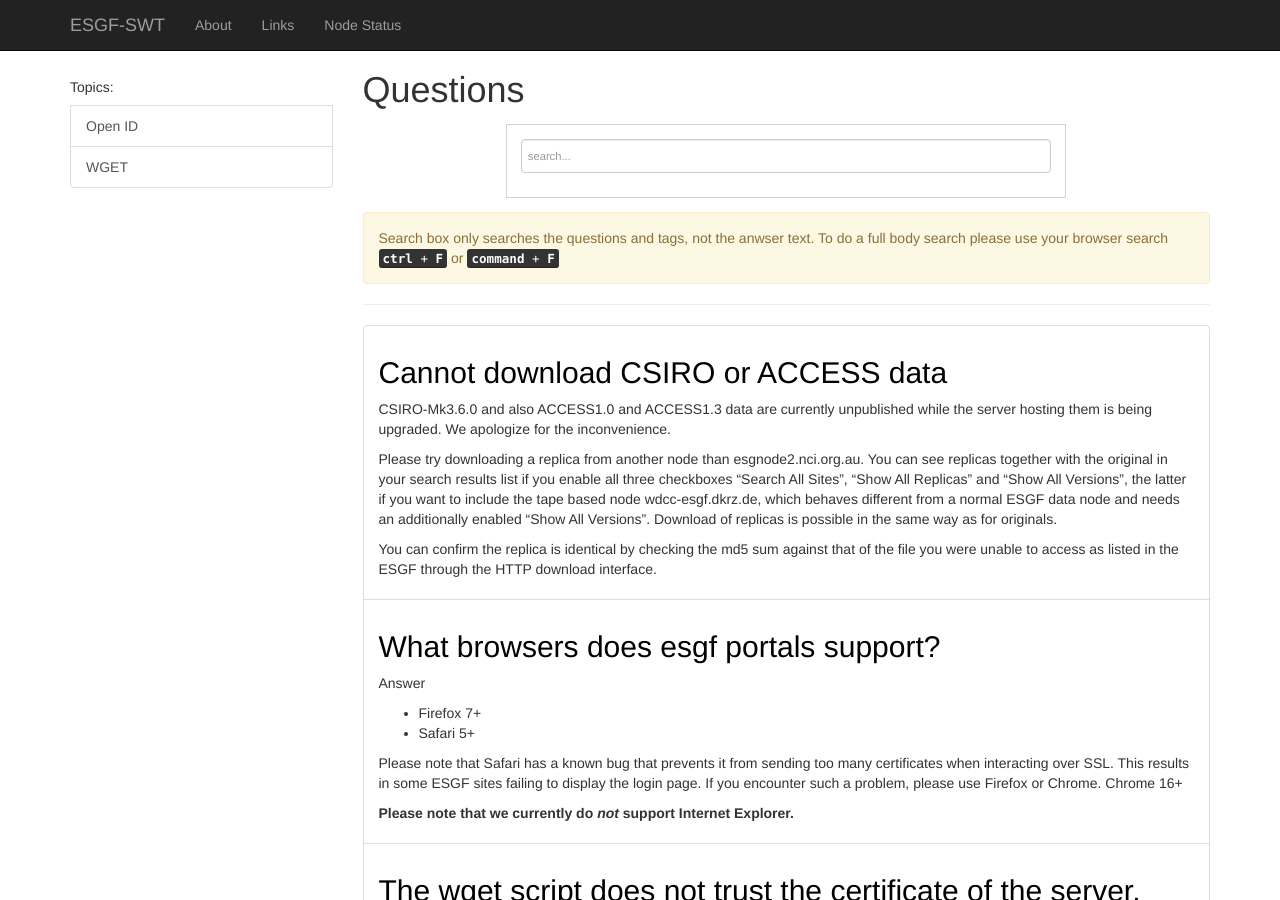
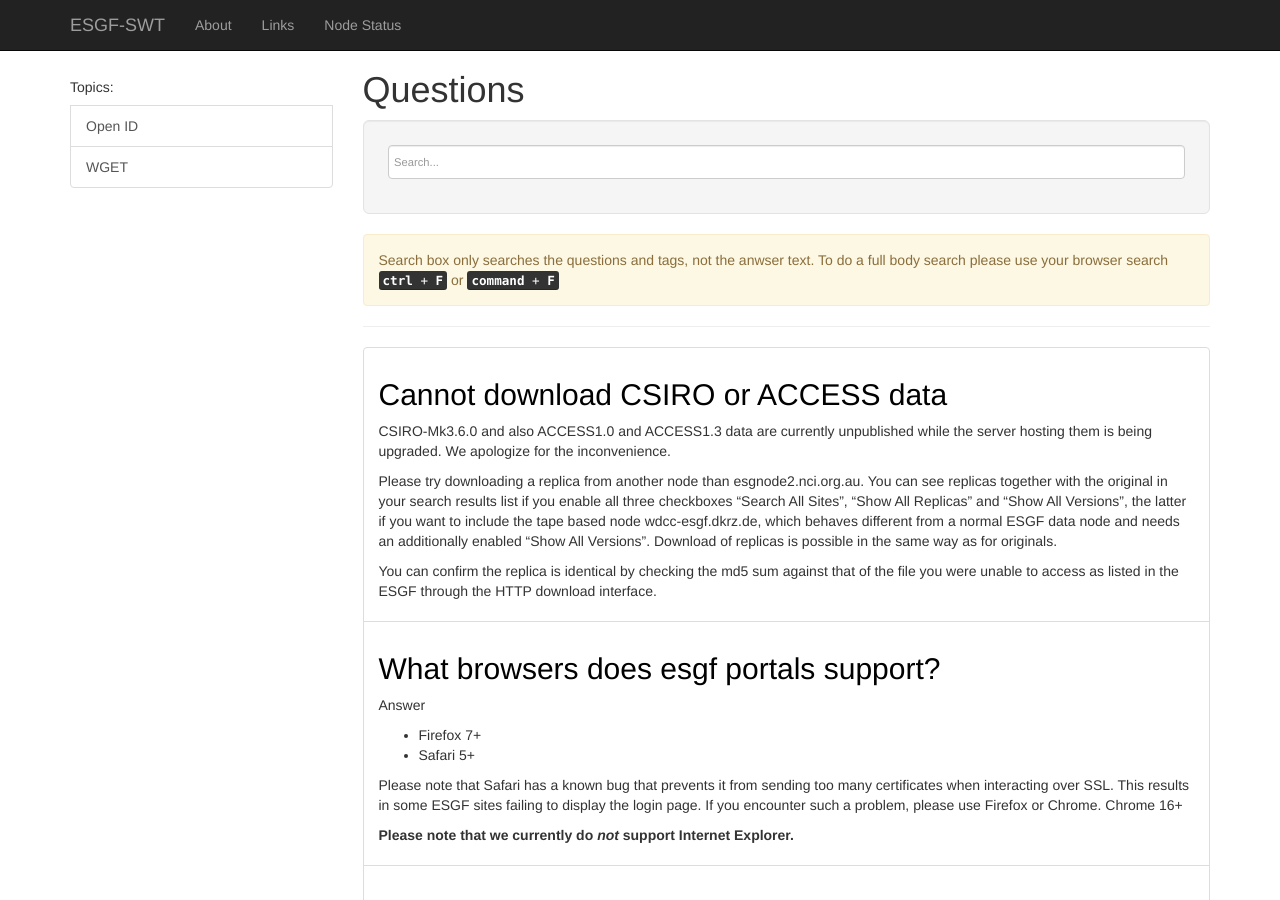
Before and after one commit to ESGF/esgf-swt, a Jekyll site: the page built from index.html, in a window 1280 px wide and 900 px high. Built offline with Jekyll 4.4.1, drawn with Linux system fonts in a browser that asks for light colours; nearby versions of some CDN libraries.

Commit message:
MBH: updating search box css to bootstrap

```diff
--- a/index.html
+++ b/index.html
@@ -6,10 +6,11 @@ layout: default
 <script type="text/javascript" src="{{ site.baseurl }}/js/simpleJekyllSearch.js"></script>
 <div class="home">
   <h1 class="page-heading">Questions</h1>
-
-  <div id="search-demo-container">
-    <input type="text" id="search-input" placeholder="search..." class="form-control">
-    <ul id="results-container"></ul>
+  <div class="well well-lg">
+    <div id="form-group">
+      <input type="text" id="search-input" placeholder="Search..." class="form-control">
+      <ul id="results-container"></ul>
+    </div>
   </div>
   <div class="alert alert-warning" role="alert">
     Search box only searches the questions and tags, not the anwser text. To do a full body search please use your browser search <kbd><kbd>ctrl</kbd> + <kbd>F</kbd></kbd> or <kbd><kbd>command</kbd> + <kbd>F</kbd></kbd>  </div>
```
